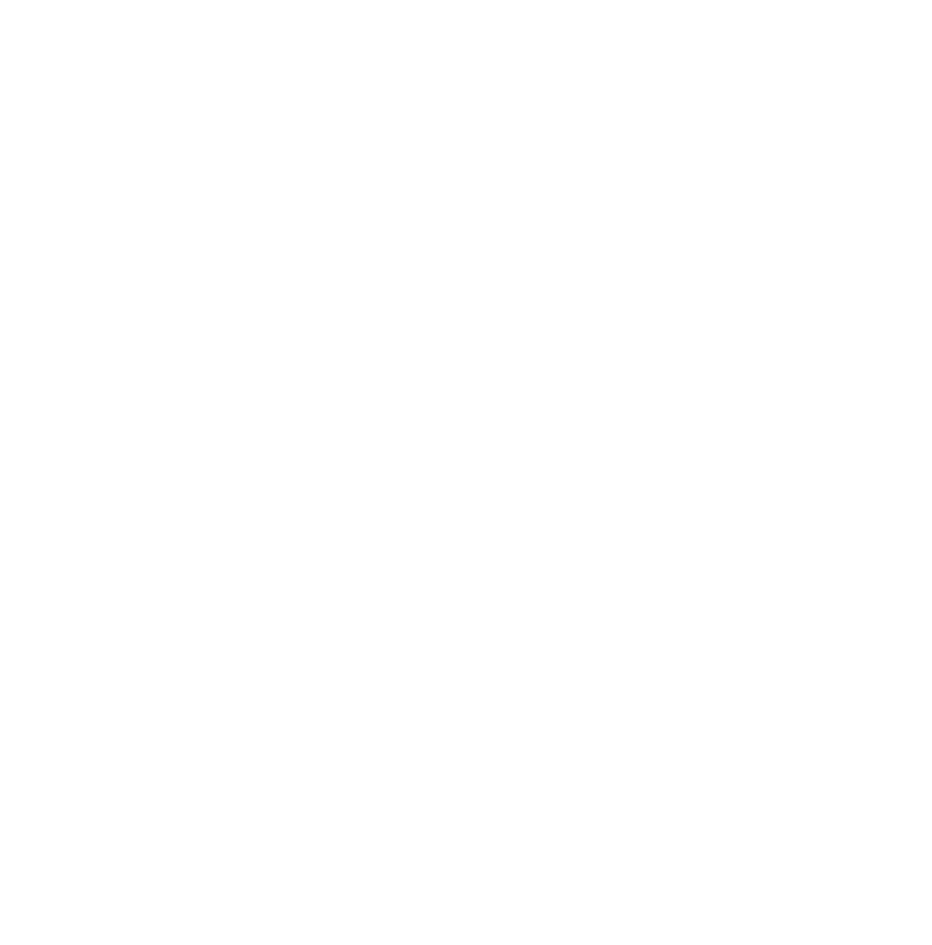
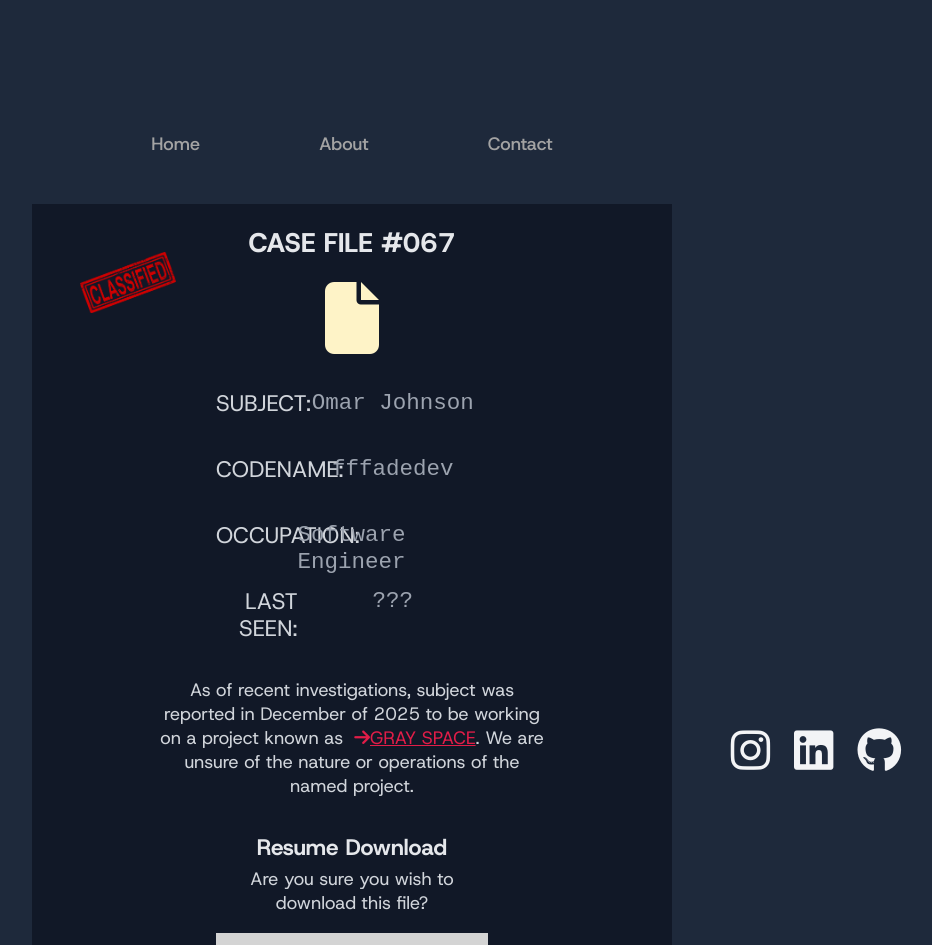
Before and after one commit to fffade/portfolio-website-v2, a React (Create React App) app: page /#/resume in a window 1280 px wide. Before the commit this address had no page. Shown: the top 945 px of the page, without its empty margins (288-1220 px from the left). Before the commit the page ends 800 px from the top, so only its background shows below. Built offline with nearby package versions, Linux system fonts and the light colour scheme.

Commit message:
Added ResumeDownload page

```diff
--- a/src/App.js
+++ b/src/App.js
@@ -9,7 +9,7 @@ import About from './components/About';
 import Main from './components/Main';
 import Projects from './components/Projects';
 import Contact from './components/Contact';
-import Socials from './components/Socials';
+import ResumeDownload from './components/ResumeDownload';
 import React from 'react';
 import { Routes, Route } from 'react-router-dom';
 import { useLocation, useNavigate } from 'react-router';
@@ -23,6 +23,7 @@ function App() {
           <Route index element={<HomePage />} />
           <Route path="about" element={<About />} />
           <Route path="contact" element={<Contact />} />
+          <Route path="resume" element={<ResumeDownload />} />
         </Route>
       </Routes>
   );
--- a/src/components/Buttons.js
+++ b/src/components/Buttons.js
@@ -6,10 +6,18 @@
   Defines various button types that can appear in website
 */
 
+import {Link} from "react-router-dom";
+
 function PrimaryButton(props) {
   return (
      <button onClick={props.clickHandle || (() => {})} className="bg-neutral-300 block w-full h-16 mt-4 mb-4 text-2xl text-center transition-transform hover:scale-105"><i className={props.icon} /> {props.text}</button>
   );
+}
+
+function PrimaryLink(props) {
+    return (
+      <Link to={props.to} className="bg-neutral-300 flex w-full h-full min-h-16 mt-4 mb-4 text-2xl items-center justify-center transition-transform hover:scale-105"><i className={props.icon} />&nbsp;{props.text}</Link>
+    );
 }
 
 function SubmitButton() {
@@ -18,4 +26,4 @@ function SubmitButton() {
   );
 }
 
-export { PrimaryButton, SubmitButton };
+export { PrimaryButton, PrimaryLink, SubmitButton };
--- a/src/components/HomePage.js
+++ b/src/components/HomePage.js
@@ -6,12 +6,13 @@
   Defines the home page of the website, routed by React Router
 */
 import * as Buttons from './Buttons';
-import { useNavigate } from 'react-router-dom';
+import {Link, useNavigate} from 'react-router-dom';
 import React from 'react';
 
 function HomePage() {
 
   const PORTFOLIO_URL = "https://docs.google.com/document/d/19EbnN8Limoq_Ucs27Xi2iWOIxdepigd5cwDOoUBDqbc/edit?usp=sharing";
+  const RESUME_DOWNLOAD = "/resume";
 
   return (
     <div className="container-fluid bg-slate-800 flex flex-col min-h-1/4 items-center justify-center text-center gap-y-12 p-20">
@@ -22,8 +23,8 @@ function HomePage() {
      <p className="text-2xl text-gray-500">(and a video game dev in my free time)</p>
 
      <div className="buttons container-fluid flex flex-col w-1/2 md:w-1/3 lg:w-1/5 text-black items-center justify-between">
-       <Buttons.PrimaryButton clickHandle={() => { window.location.href = "/assets/resume.pdf"; }} icon="fa-solid fa-download" text="GET MY RESUME" />
-       <Buttons.PrimaryButton clickHandle={() => { window.location.href = PORTFOLIO_URL; }} icon="fa-solid fa-eye" text="VIEW MY WORK" />
+         <Buttons.PrimaryLink to="resume" icon="fa-solid fa-download" text="DOWNLOAD MY RESUME" />
+         <Buttons.PrimaryButton clickHandle={() => { window.location.href = PORTFOLIO_URL; }} icon="fa-solid fa-eye" text="VIEW MY WORK" />
      </div>
     </div>
   );
--- /dev/null
+++ b/src/components/ResumeDownload.js
@@ -0,0 +1,66 @@
+/*
+  Omar Johnson
+  Resume Download
+  1/25/26
+
+  Defines the resume download unit that shows a warning before letting them download
+*/
+import React from 'react';
+import { HashLink } from 'react-router-hash-link';
+import { Link } from 'react-router-dom';
+import { PrimaryButton } from './Buttons';
+import { useNavigate } from 'react-router';
+import * as Buttons from "./Buttons";
+
+// component that represents one topic in the layout
+function Topic(props)
+{
+    return (
+        <div className="grid grid-cols-[30%_70%]">
+            <div className="flex justify-start">
+                <p className="text-right text-3xl text-gray-300">{props.title}:</p>
+            </div>
+            <div className="flex justify-center">
+                <p className="justify-center text-3xl text-gray-400 font-[monospace]">{props.value}</p>
+            </div>
+        </div>
+    );
+}
+
+function ResumeDownload() {
+
+  const navigate = useNavigate();
+
+  return (
+    <React.Fragment>
+      <div className="container-fluid flex flex-col items-center self-center justify-start bg-gray-900 w-1/2 h-6/6 gap-y-8 p-8 m-16 relative">
+
+          <img src="/assets/classified.webp" alt="Classified Stamp" className="absolute h-auto w-[15%] left-16 top-16"/>
+
+          <p className="text-4xl text-gray-200 font-extrabold">CASE FILE #067</p>
+
+          <i className="fa-solid fa-file text-8xl text-amber-100" />
+
+          <div className="grid grid-rows-4 gap-y-4 w-1/2 p-4">
+              <Topic title="SUBJECT" value="Omar Johnson" />
+              <Topic title="CODENAME" value="fffadedev" />
+              <Topic title="OCCUPATION" value="Software Engineer" />
+              <Topic title="LAST SEEN" value="???" />
+          </div>
+
+          <p className="block text-2xl text-center text-gray-300 w-2/3">As of recent investigations, subject was reported in December of 2025 to be working on a project known as
+              &nbsp;<a href="https://store.steampowered.com/app/4194570/Gray_Space?utm_source=personal_website" className="text-2xl underline text-rose-600"><i className="fa-solid fa-arrow-right"/>GRAY SPACE</a>
+          . We are unsure of the nature or operations of the named project.</p>
+
+          <div className="flex flex-col gap-y-2 justify-center w-1/2 p-4">
+              <p className="text-3xl text-center text-gray-200 font-bold">Resume Download</p>
+              <p className="text-2xl text-center text-gray-300">Are you sure you wish to download this file?</p>
+              <Buttons.PrimaryButton clickHandle={() => { window.location.href = "/assets/resume.pdf"; }} icon="fa-solid fa-download" text="PROCEED TO RESUME" />
+          </div>
+
+      </div>
+    </React.Fragment>
+  );
+}
+
+export default ResumeDownload;
```
Also changed, not shown: public/assets/classified.webp (added), 7 other files (tests, documents, lock files or other folders).
